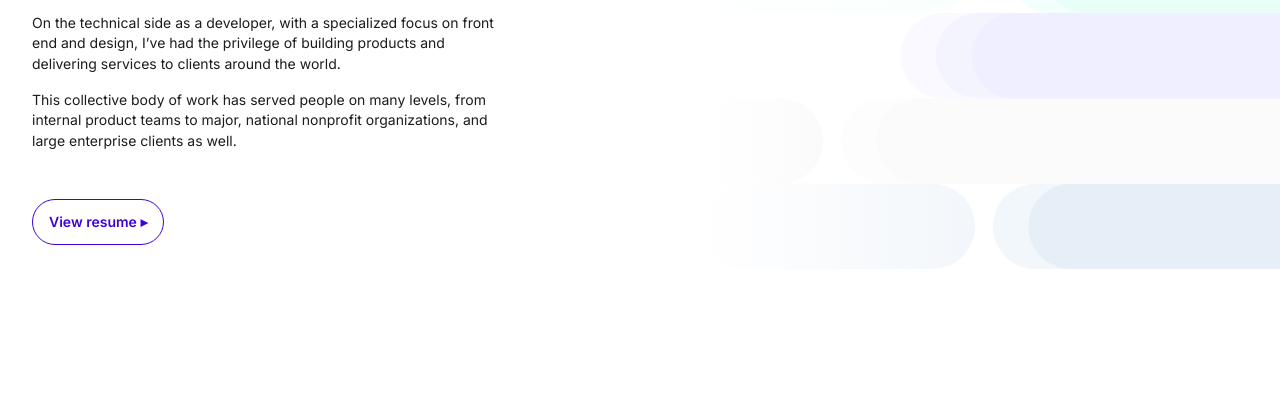
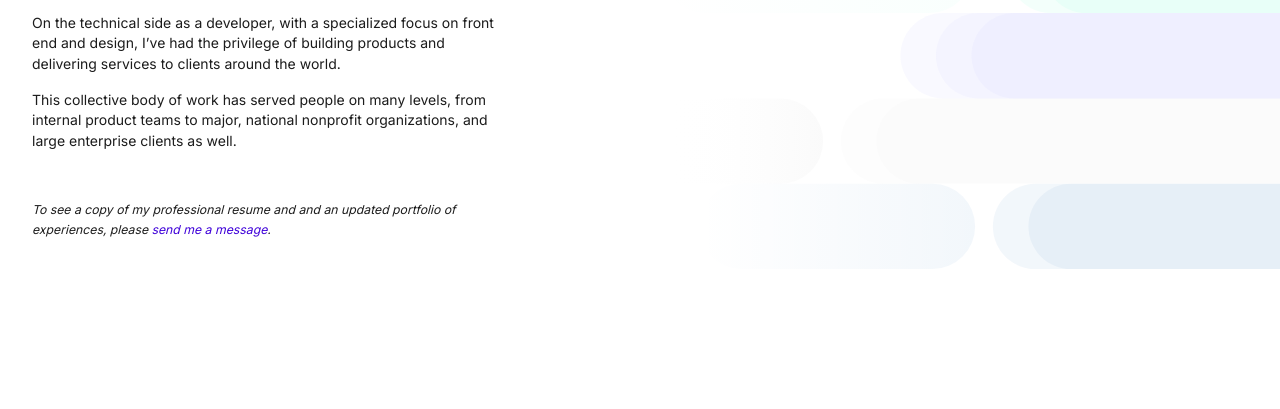
Before and after one commit to techtolentino/randytolentino2020, a Gatsby site: page /work in a window 1280 px wide. Shown: the part 342-751 px from the top of the page. Built offline with nearby package versions, Linux system fonts and the light colour scheme; Gatsby itself is replaced by a stand-in of ours.

Commit message:
work updates

```diff
--- a/src/components/emailForm.js
+++ b/src/components/emailForm.js
@@ -24,8 +24,6 @@ const EmailListForm = ({ title, description }) => {
 
   return (
     <form className="rt-block-signup-form" onSubmit={handleSubmit}>
-      <p className="rt-block-signup-form-description">{description}</p>
-      <p>Last thing, you can also sign up for my monthly newsletter if you’d like. I send my subscribers an email of stories on the first Monday of the month.</p>
       <div className="rt-email">
         <input
           className="rt-email-input"
--- a/src/pages/contact.js
+++ b/src/pages/contact.js
@@ -13,6 +13,7 @@ const ContactPage = () => (
           <hr className="divider-alt" />
           <h1 className="rt-hero-contact-title">contact</h1>
           <p>I’m super easy to reach.<br /><br />If you’d like to connect on anything related to career growth, code, design, or writing, please feel free to get in touch. You can <a className="text-link-dark" href="mailto:makertolentino@gmail.com" target="_blank" rel="noopener noreferrer">send me a message</a> or find me on the socials.</p>
+          <p>You can also sign up for my monthly newsletter (if you’d like). I send my subscribers an email of personal stories and updates on the first Monday of the month.</p>
 
           <div className="rt-block-container">
             <EmailForm title="Stay up to date" />
--- a/src/pages/work.js
+++ b/src/pages/work.js
@@ -31,32 +31,7 @@ const WorkPage = () => (
           <p>As a Product Design Lead, I work with dev and design to ensure that we deliver the best possible experiences for our users.</p>
           <p>On the technical side as a developer,  with a specialized focus on front end and design, I’ve had the privilege of building products and delivering services to clients around the world.</p>
           <p className="rt-hero-work-subtitle">This collective body of work has served people on many levels, from internal product teams to major, national nonprofit organizations, and large enterprise clients as well.</p>
-
-          <a
-            className="rt-link-outline"
-            target="_blank"
-            rel="noopener noreferrer"
-            href={Resume}
-            onClick={e => {
-              trackCustomEvent({
-                category: "View Resume",
-                action: "Click",
-                label: "Work Page - View Resume",
-              })
-            }}
-          >View resume ▸</a>
-          {/* <a
-            className="rt-link-outline"
-            href={Portfolio}
-            download
-            onClick={e => {
-              trackCustomEvent({
-                category: "Download Portfolio of Experiences",
-                action: "Click",
-                label: "Work Page - Download Portfolio of Experiences",
-              })
-            }}
-          >Download my portfolio ▾</a> */}
+          <p><em><small>To see a copy of my professional resume and and an updated portfolio of experiences, please <a className="text-link-dark" href="mailto:makertolentino@gmail.com" target="_blank" rel="noopener noreferrer">send me a message</a>.</small></em></p>
 
         </div>
       </div>
--- a/src/styles/global/_utils.scss
+++ b/src/styles/global/_utils.scss
@@ -14,6 +14,10 @@
   &-link-dark {
     text-decoration: none;
     color: $purple;
+
+    &:hover {
+      text-decoration: underline;
+    }
   }
 
   &-flip {
```
